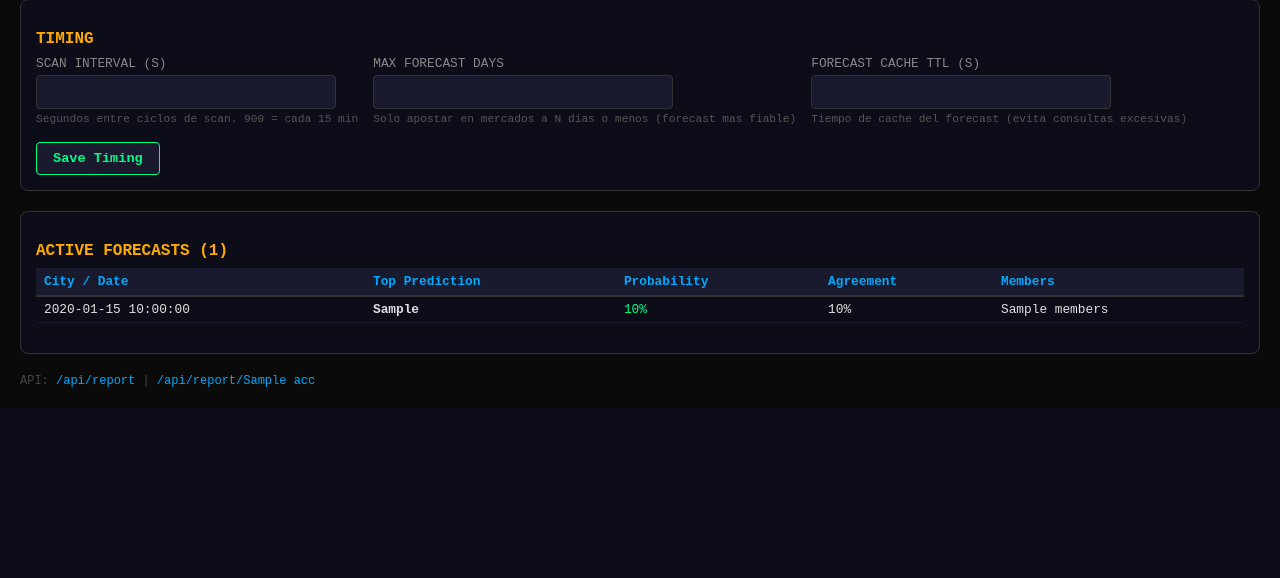
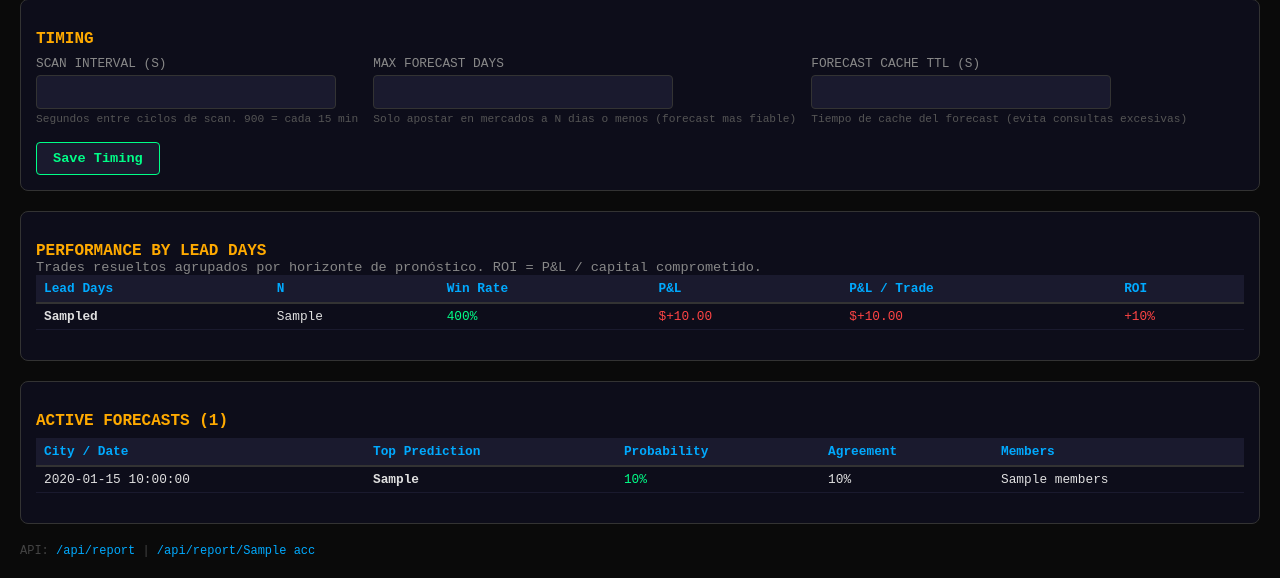
Before and after one commit to dignitasjota/polybot, a Python web app: template src/templates/panel/weather.html in a window 1280 px wide. Shown: the part 878-1456 px from the top of the page. Before the commit the page ends 1286 px from the top, so only its background shows below. Run offline with Jinja, Linux system fonts and the light colour scheme; the template is opened without the code that fills it: most values are stand-ins (such as "Sample title", 1, 10 or a date in 2020).

Commit message:
Weather: tabla de performance por lead_days en /panel/weather
Renderiza el análisis de WR/P&L/ROI agrupado por horizonte
directamente en el panel, sin necesidad de llamar al endpoint
/api/weather/by_lead manualmente. Solo aparece si hay trades
resueltos.

Co-Authored-By: Claude Opus 4.7 <noreply@anthropic.com>

```diff
--- a/src/templates/panel/weather.html
+++ b/src/templates/panel/weather.html
@@ -136,6 +136,48 @@
     </form>
 </div>
 
+{# Performance by Forecast Horizon #}
+{% if by_lead %}
+<div class="section">
+    <h3>PERFORMANCE BY LEAD DAYS</h3>
+    <p style="color:#888;font-size:0.85em;margin-top:-8px;">
+        Trades resueltos agrupados por horizonte de pronóstico. ROI = P&amp;L / capital comprometido.
+    </p>
+    <table>
+        <thead>
+            <tr>
+                <th>Lead Days</th>
+                <th>N</th>
+                <th>Win Rate</th>
+                <th>P&amp;L</th>
+                <th>P&amp;L / Trade</th>
+                <th>ROI</th>
+            </tr>
+        </thead>
+        <tbody>
+        {% for b in by_lead %}
+            <tr>
+                <td style="font-weight:bold;">{{ b.lead_days }}d</td>
+                <td>{{ b.n }}</td>
+                <td style="color:{{ '#00ff88' if b.win_rate >= 0.30 else '#ffaa00' if b.win_rate >= 0.20 else '#ff4444' }};">
+                    {{ "%.0f"|format(b.win_rate * 100) }}%
+                </td>
+                <td style="color:{{ '#00ff88' if b.pnl >= 0 else '#ff4444' }};">
+                    ${{ "%+.2f"|format(b.pnl) }}
+                </td>
+                <td style="color:{{ '#00ff88' if b.pnl_per_trade >= 0 else '#ff4444' }};">
+                    ${{ "%+.2f"|format(b.pnl_per_trade) }}
+                </td>
+                <td style="color:{{ '#00ff88' if b.roi >= 0 else '#ff4444' }};">
+                    {{ "%+.0f"|format(b.roi * 100) }}%
+                </td>
+            </tr>
+        {% endfor %}
+        </tbody>
+    </table>
+</div>
+{% endif %}
+
 {# Active Forecasts #}
 {% if forecasts %}
 <div class="section">
```
Also changed, not shown: src/web/routes_panel.py (+22 -0 lines).
